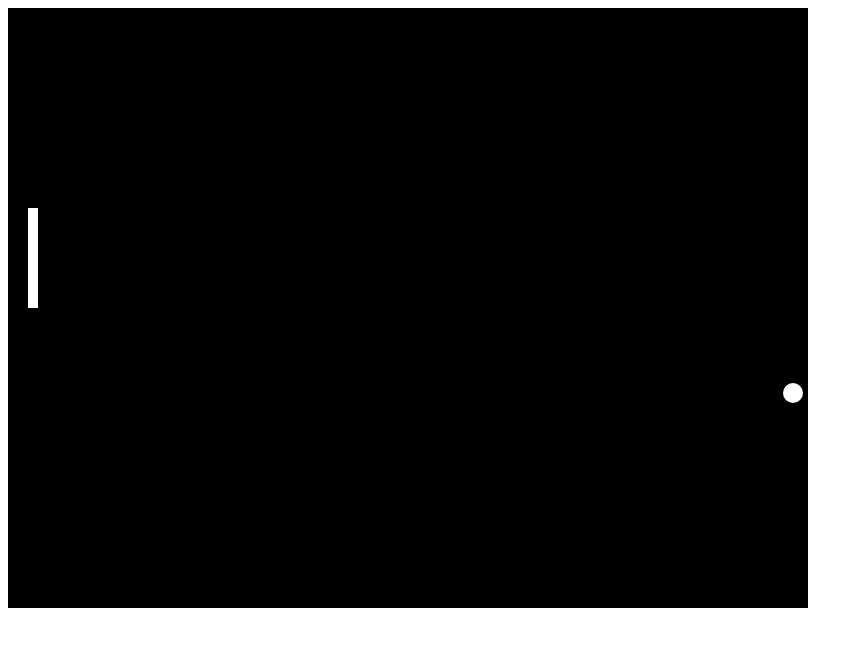
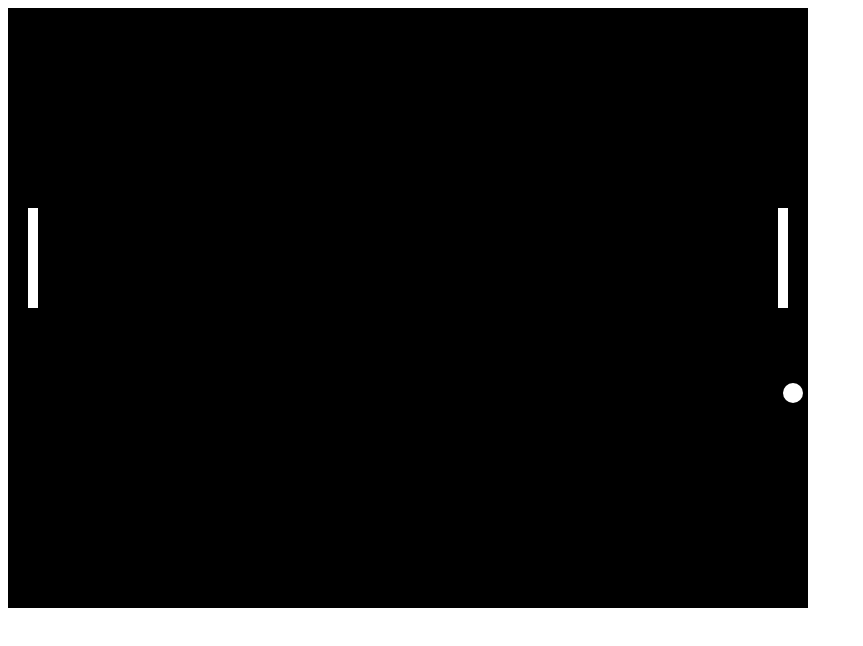
Before and after one commit to arthurivan/tennis-game, a plain HTML site: page index.html in a window 1280 px wide. Shown: the whole page, without its empty margins (0-863 px from the left). Drawn offline with Linux system fonts and the light colour scheme.

Commit message:
draws the right player's paddle fixed #10

```diff
--- a/index.html
+++ b/index.html
@@ -16,6 +16,10 @@
 		//left paddle
 		const PADDLE_LEFT_X = 20;
 		var paddleLeftY = 200;
+
+		//right paddle
+		const PADDLE_RIGHT_X = 770;
+		var paddleRightY = 200;
 
 		const PADDLE_HEIGHT = 100;
 		const PADDLE_THICKNESS = 10;
@@ -100,6 +104,9 @@
 			//left paddle
 			colorRect(PADDLE_LEFT_X,paddleLeftY, PADDLE_THICKNESS,PADDLE_HEIGHT, 'white');
 
+			//right paddle
+			colorRect(PADDLE_RIGHT_X,paddleRightY, PADDLE_THICKNESS,PADDLE_HEIGHT, 'white');
+
 			//ball
 			colorCircle(ballX,ballY, 10, 'white');
 
```
